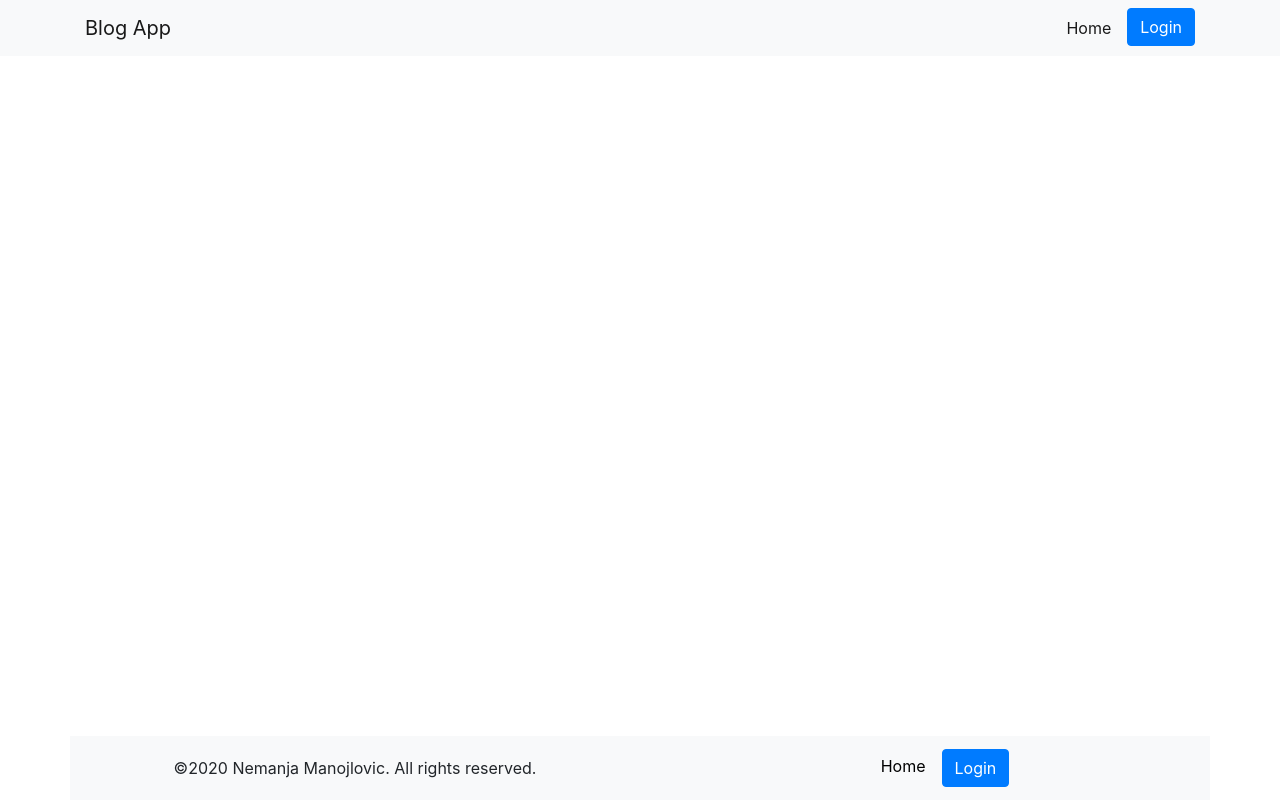
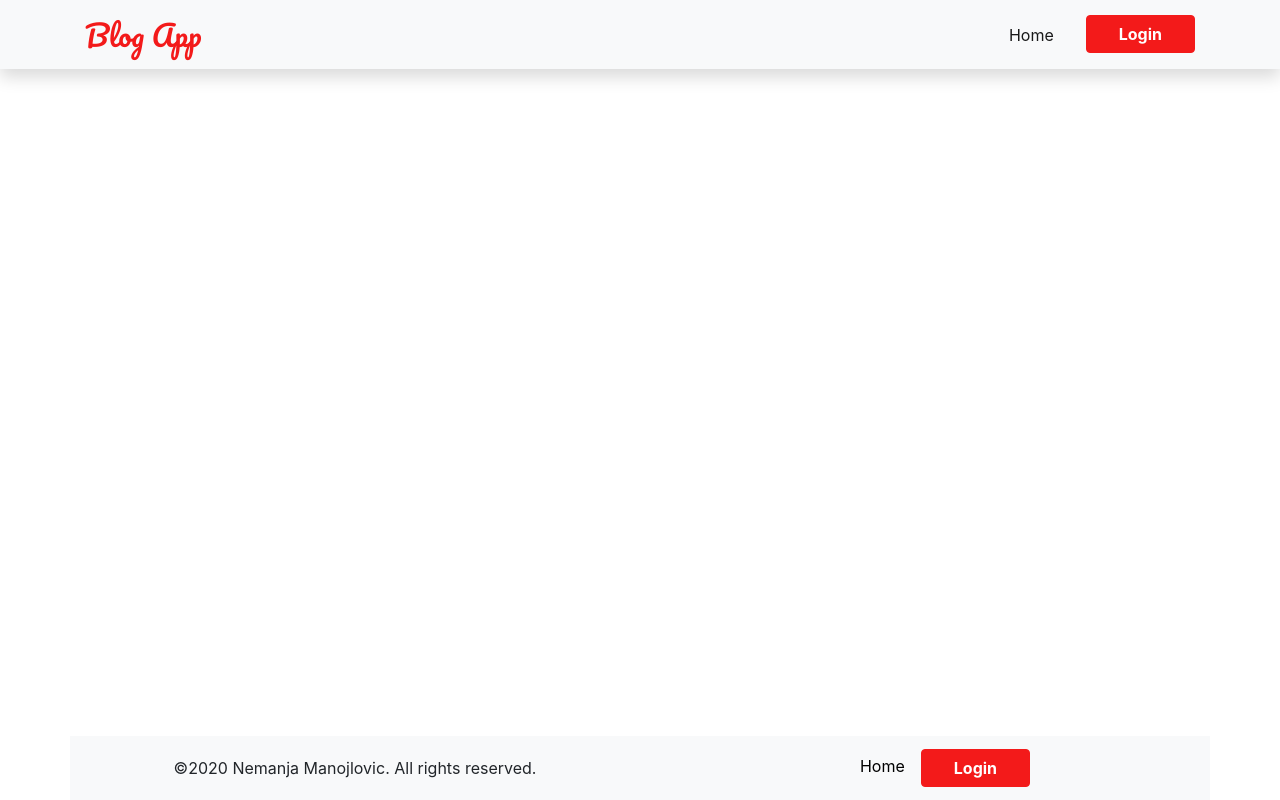
Before and after one commit to Manojlovic1998/Blogapp, a Django app: page / in a window 1280 px wide. Run offline with Django 3.2, Linux system fonts and the light colour scheme; some libraries are stand-ins or nearby versions.

Commit message:
Style nav components

```diff
--- a/static/css/baseStyle.css
+++ b/static/css/baseStyle.css
@@ -1,3 +1,5 @@
+@import url('https://fonts.googleapis.com/css2?family=Montserrat&family=Pacifico&display=swap');
+
 html,
 body {
     margin: 0;
@@ -21,6 +23,37 @@ ul {
 .main-content {
     flex: 1 0 auto;
 }
+
+/* Navigation */
+
+.navbar-light .navbar-brand {
+    font-family: "Pacifico", serif;
+    font-size: 1.8rem;
+    color: #F31A1A;
+}
+
+.btn-primary {
+    background-color: #F31A1A;
+    border-color: #F31A1A;
+    padding: 0.4rem 2rem;
+    font-weight: bold;
+}
+
+.btn-primary:not(:disabled):not(.disabled):active {
+    background-color: #a51313;
+    border-color: #861818;
+}
+
+.btn-primary:hover {
+    background-color: #a51313;
+    border-color: #861818;
+}
+
+.btn-primary:focus, .btn-primary:not(:disabled):not(.disabled):active:focus {
+    box-shadow: 0 0 0 0.2rem rgba(255, 38, 88, 0.5);
+}
+
+/* Footer */
 .footer-nav {
     width: 100%;
 }
--- a/templates/base.html
+++ b/templates/base.html
@@ -22,7 +22,7 @@
     <title>Blog App{% block head_title %} {% endblock %}</title>
 </head>
 <body>
-<nav class="navbar navbar-expand-lg navbar-light bg-light">
+<nav class="navbar navbar-expand-lg navbar-light bg-light shadow">
     <div class="container">
         <a class="navbar-brand" href="#">Blog App</a>
         <button class="navbar-toggler" type="button" data-bs-toggle="collapse" data-bs-target="#navbarScroll"
@@ -31,7 +31,7 @@
         </button>
         <div class="collapse navbar-collapse justify-content-end" id="navbarScroll">
             <ul class="navbar-nav me-auto my-2 my-lg-0 navbar-nav-scroll">
-                <li class="nav-item mr-lg-2">
+                <li class="nav-item mr-lg-4">
                     <a class="nav-link active" aria-current="page" href="#">Home</a>
                 </li>
                 <li class="nav-item">
```
